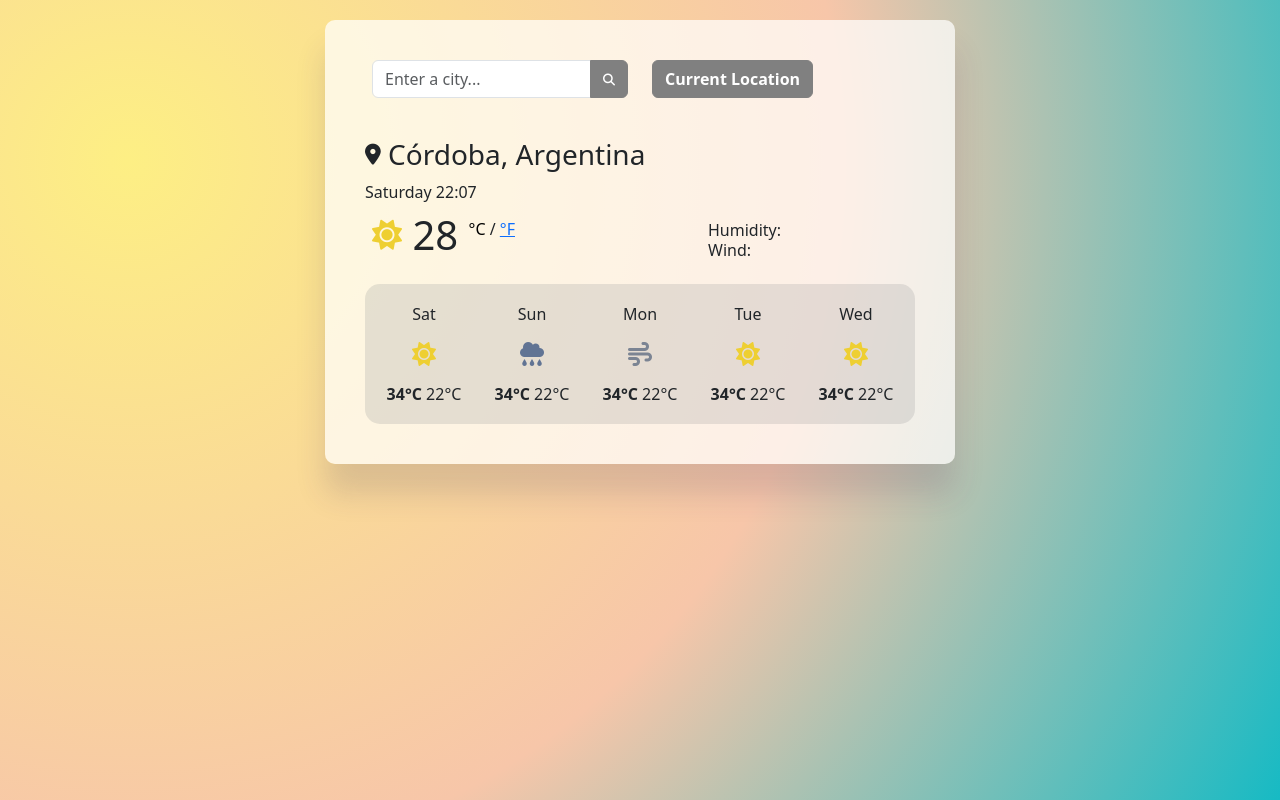
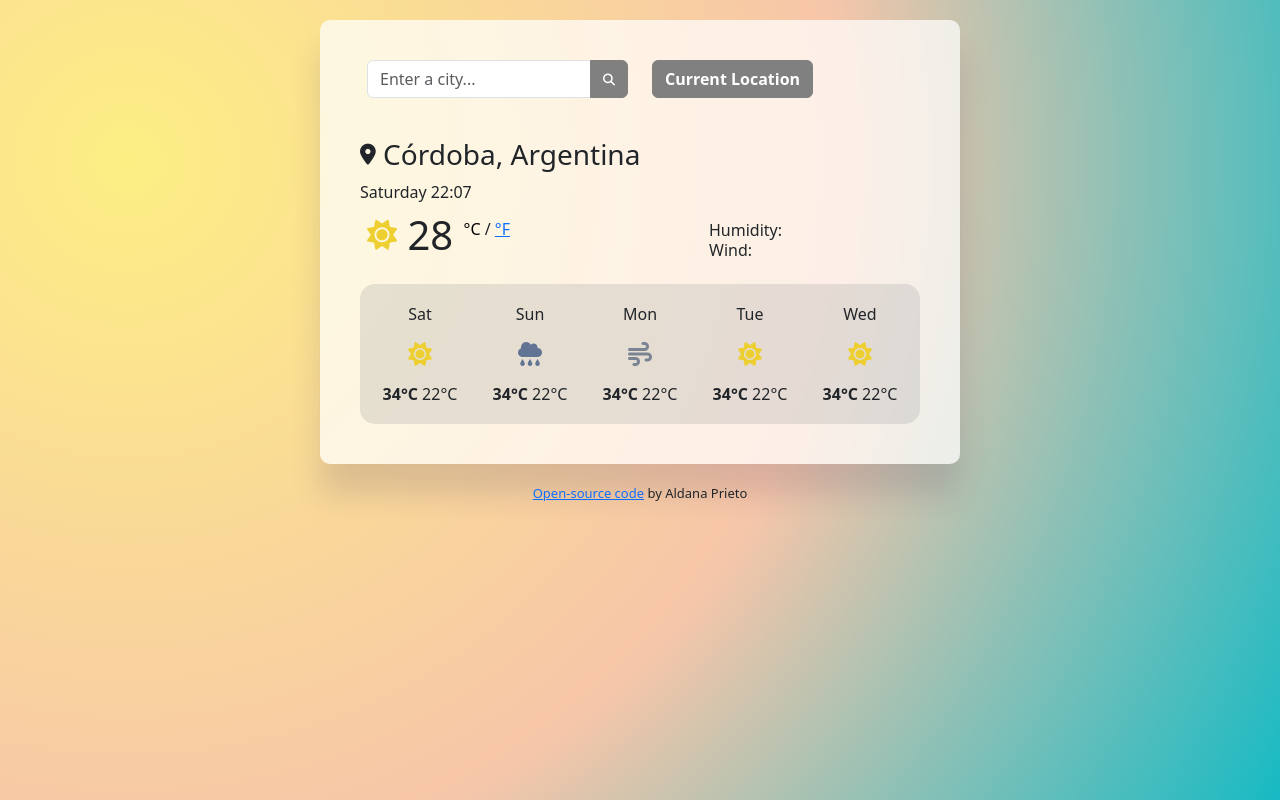
Before and after one commit to aldana-p/weather-app, a plain HTML site: page index.html in a window 1280 px wide. Drawn offline with nearby package versions, Linux system fonts and the light colour scheme.

Commit message:
Included link to GitHub repository

```diff
--- a/index.html
+++ b/index.html
@@ -113,7 +113,14 @@
           </div>
         </div>
       </div>
+
+      <div class="footer">
+        <a href="https://github.com/aldana-p/weather-app" target="_blank"
+          >Open-source code</a
+        >
+        by Aldana Prieto
+      </div>
+      <script src="src/script.js"></script>
     </div>
-    <script src="src/script.js"></script>
   </body>
 </html>
--- a/src/style.css
+++ b/src/style.css
@@ -16,12 +16,6 @@ body {
   margin-right: auto;
 }
 .box-weather {
-  box-shadow: 0 30px 30px rgba(65, 50, 100, 0.16);
-  margin: 60px auto 30px;
-  max-width: 630px;
-  padding: 40px 70px 40px;
-  border-radius: 4px;
-
   height: auto;
   border-radius: 10px;
   margin: 20px auto;
@@ -111,3 +105,8 @@ a.active {
 #city {
   text-transform: capitalize;
 }
+
+.footer {
+  text-align: center;
+  font-size: small;
+}
```
